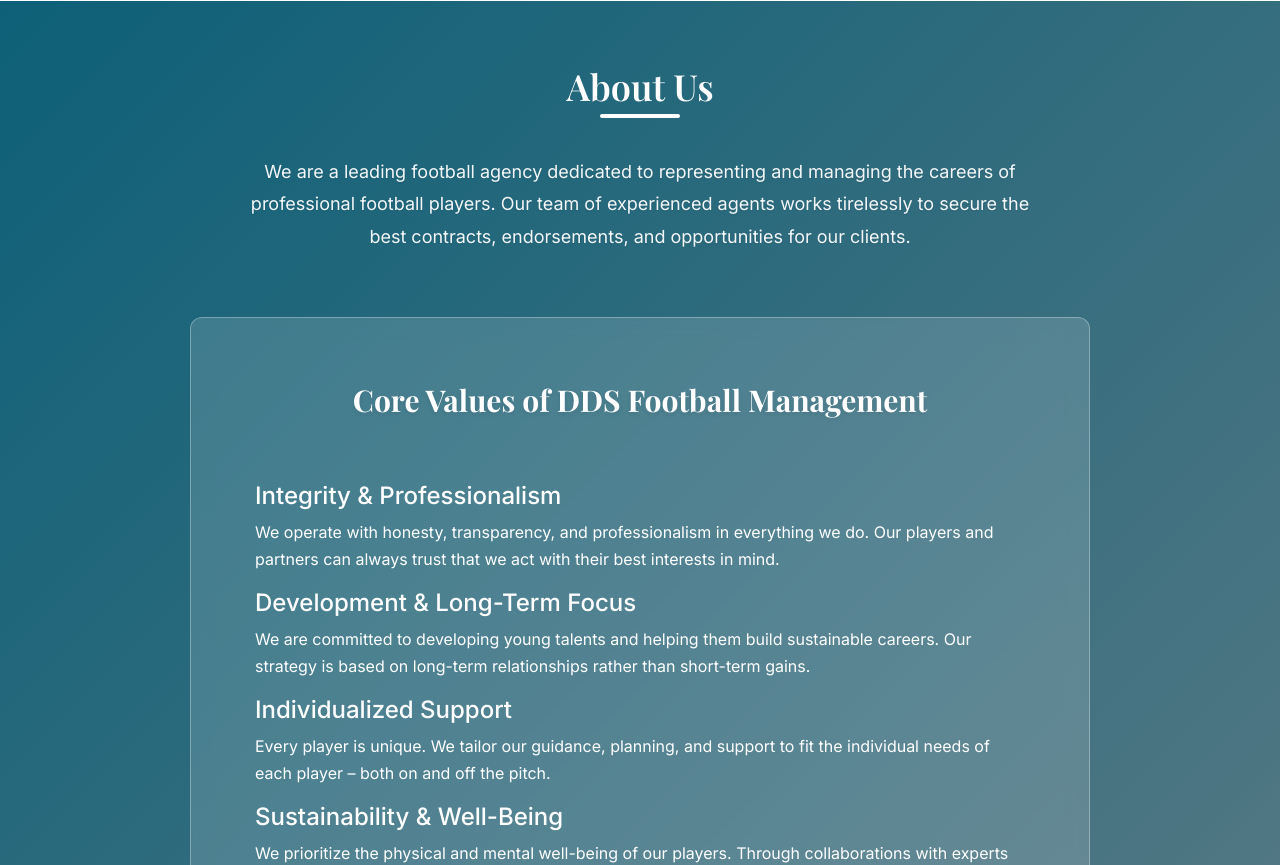
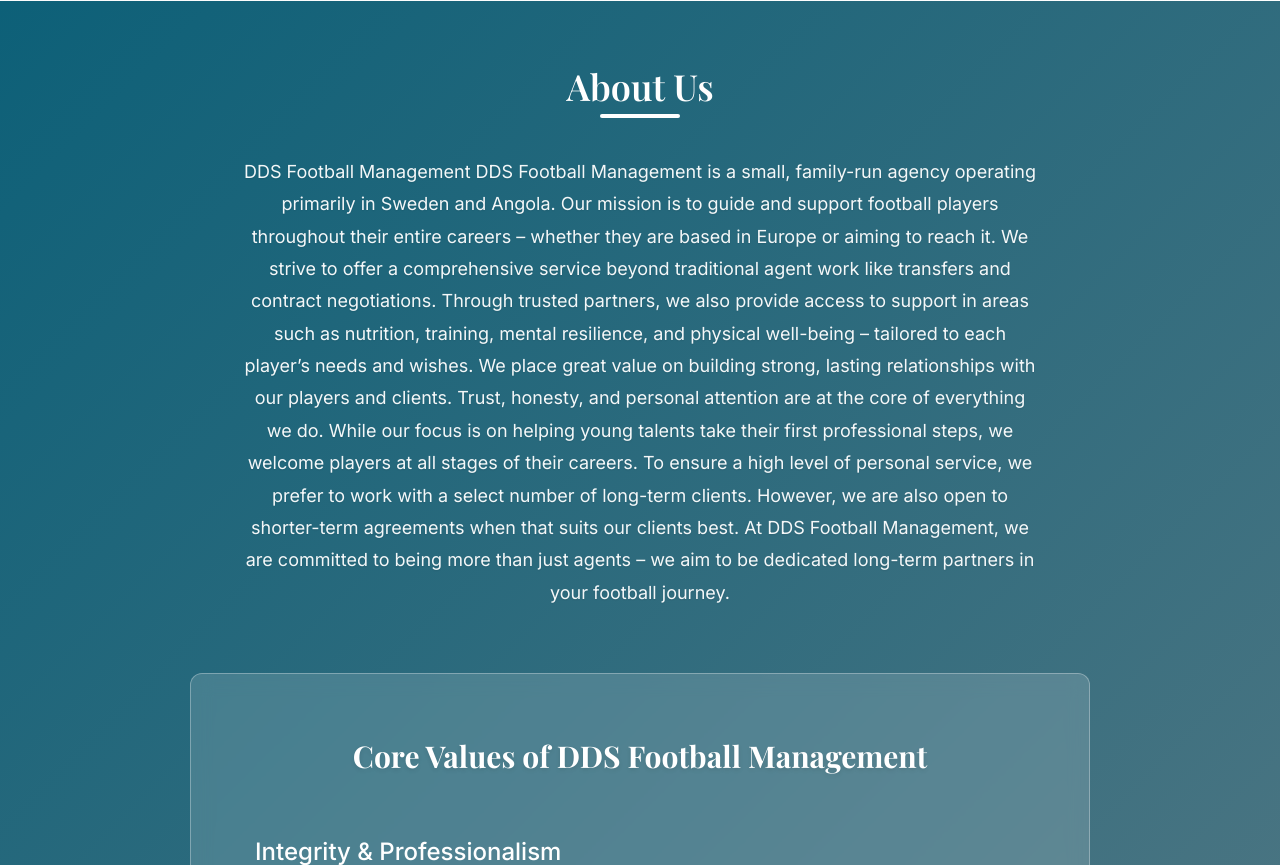
Before and after one commit to Kevinolm10/DDS-Management, a Django app: page / in a window 1280 px wide. Shown: the part 1108-1973 px from the top of the page. Run offline with Django 5.2, Linux system fonts and the light colour scheme; data that the repository does not hold is empty.

Commit message:
update about text

```diff
--- a/home/templates/home/home.html
+++ b/home/templates/home/home.html
@@ -128,9 +128,12 @@
     <h2 class="about-head">About Us</h2>
     <div class="about-container">
         <p class="about-description">
-            We are a leading football agency dedicated to representing and managing the
-            careers of professional football players. Our team of experienced agents works
-            tirelessly to secure the best contracts, endorsements, and opportunities for our clients.
+        DDS Football Management
+        DDS Football Management is a small, family-run agency operating primarily in Sweden and Angola. Our mission is to guide and support football players throughout their entire careers – whether they are based in Europe or aiming to reach it.
+        We strive to offer a comprehensive service beyond traditional agent work like transfers and contract negotiations. Through trusted partners, we also provide access to support in areas such as nutrition, training, mental resilience, and physical well-being – tailored to each player’s needs and wishes.
+        We place great value on building strong, lasting relationships with our players and clients. Trust, honesty, and personal attention are at the core of everything we do.
+        While our focus is on helping young talents take their first professional steps, we welcome players at all stages of their careers. To ensure a high level of personal service, we prefer to work with a select number of long-term clients. However, we are also open to shorter-term agreements when that suits our clients best.
+        At DDS Football Management, we are committed to being more than just agents – we aim to be dedicated long-term partners in your football journey.
         </p>
         <section class="content-wrapper">
             <div class="content-box">
```
Also changed, not shown: 1 other file.
